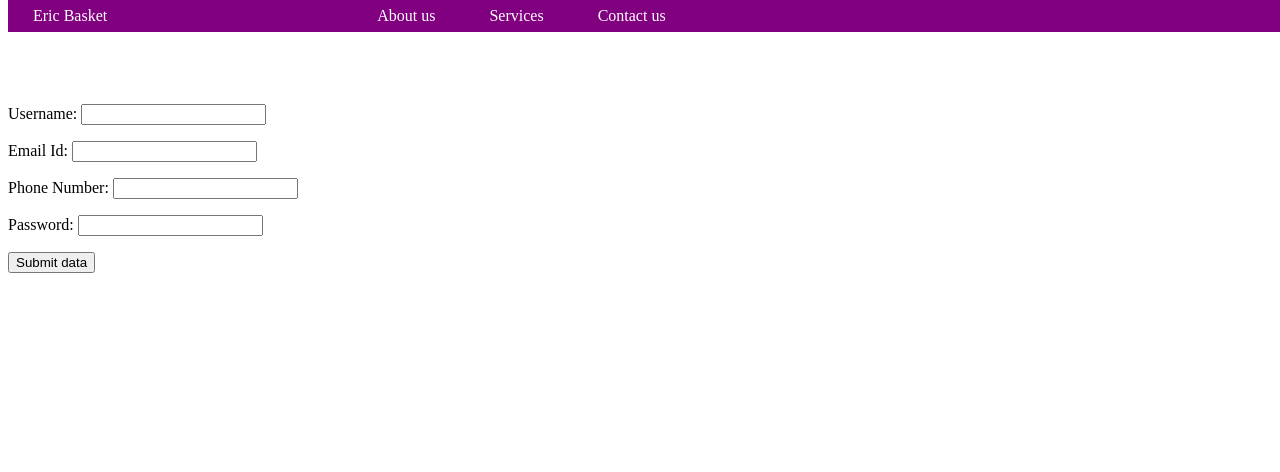
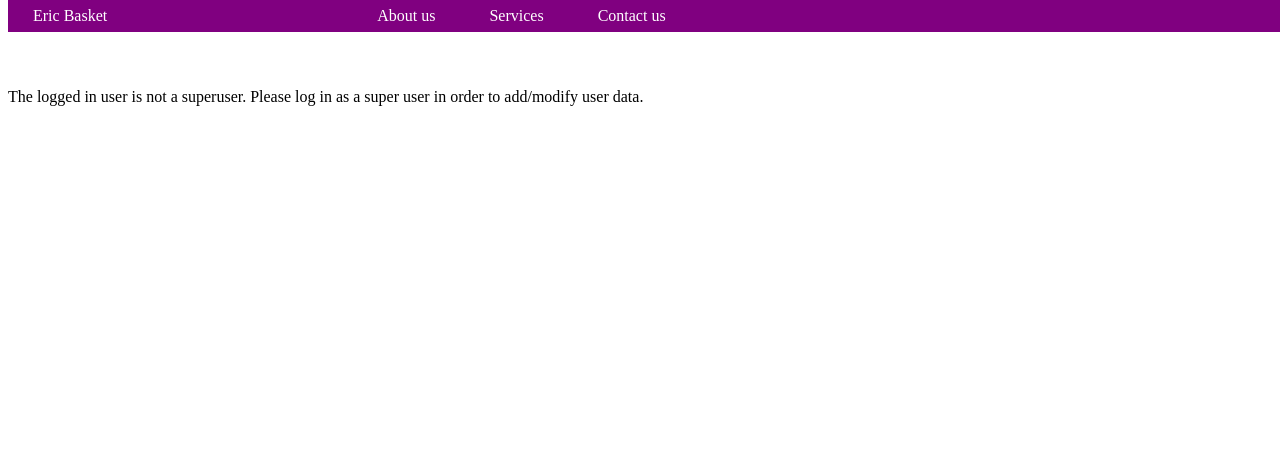
Before and after one commit to liberbell/dj04, a Django app: page /usercreate in a window 1280 px wide. Shown: the top 472 px of the page. Run offline with Django 3.2, Linux system fonts and the light colour scheme.

Commit message:
usercreation1

```diff
--- a/firstProject/project_app1/templates/user_create.html
+++ b/firstProject/project_app1/templates/user_create.html
@@ -4,8 +4,14 @@
     {% block content %}
         <form method="POST">
             {% csrf_token %}
-            {{ form.as_p }}
-            <button type="submit">Submit data</button>
+            {% if request.user.is_superuser %}
+                {{ form.as_p }}
+                <button type="submit">Submit Data</button>
+            {% else %}
+                The logged in user is not a superuser.
+                Please log in as a super user in order
+                to add/modify user data.
+            {% endif %}
         </form>
     {% endblock content %}
 </body>
```
